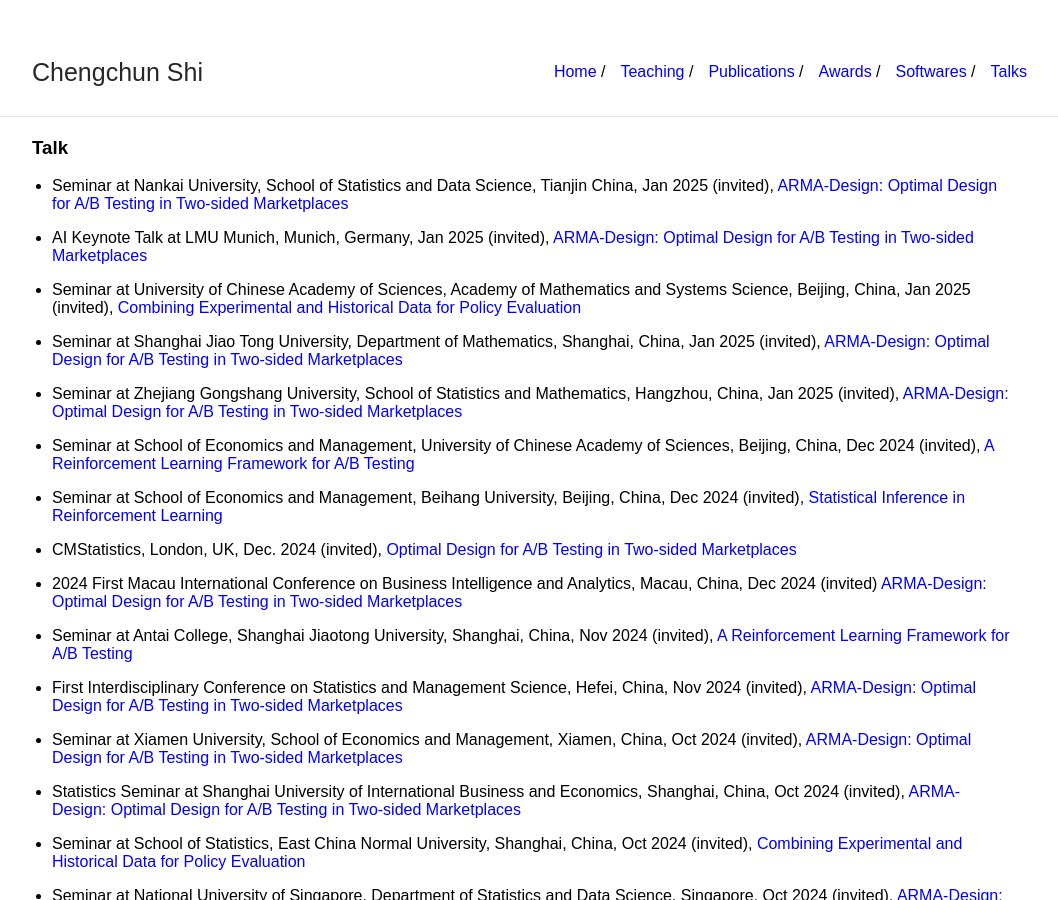
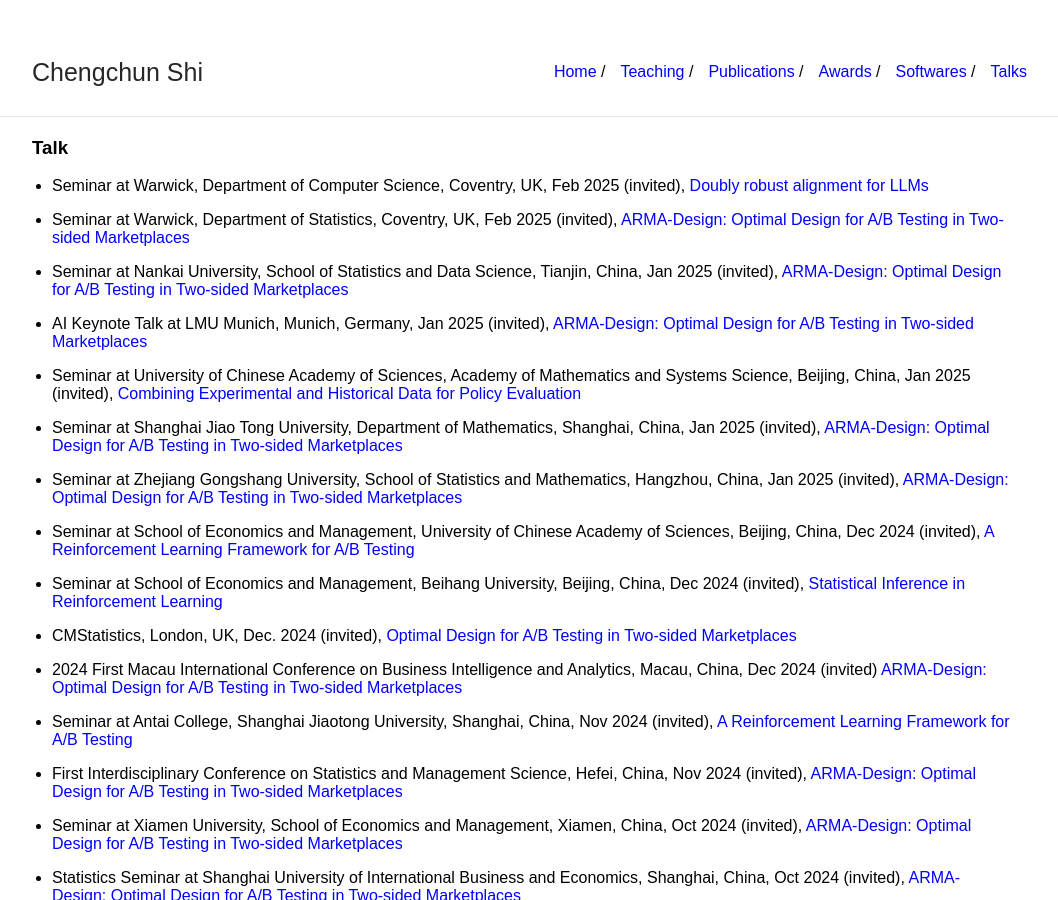
Before and after one commit to callmespring/callmespring.github.io, a Jekyll site: the page built from talk.md, in a window 1280 px wide and 900 px high. Shown: the whole window, without its empty margins (108-1166 px from the left). Built offline with Jekyll 4.4.1, drawn with Linux system fonts in a browser that asks for light colours.

Commit message:
Update talk.md

```diff
--- a/talk.md
+++ b/talk.md
@@ -5,7 +5,11 @@ title: Talk
 
 ### Talk
 
-* Seminar at Nankai University, School of Statistics and Data Science, Tianjin China, Jan 2025 (invited), [ARMA-Design: Optimal Design for A/B Testing in Two-sided Marketplaces](./slides/ARMAdesign.pdf)
+* Seminar at Warwick, Department of Computer Science, Coventry, UK, Feb 2025 (invited), [Doubly robust alignment for LLMs](./slides/DRPO.pdf)
+
+* Seminar at Warwick, Department of Statistics, Coventry, UK, Feb 2025 (invited), [ARMA-Design: Optimal Design for A/B Testing in Two-sided Marketplaces](./slides/ARMAdesign.pdf)
+
+* Seminar at Nankai University, School of Statistics and Data Science, Tianjin, China, Jan 2025 (invited), [ARMA-Design: Optimal Design for A/B Testing in Two-sided Marketplaces](./slides/ARMAdesign.pdf)
 
 * AI Keynote Talk at LMU Munich, Munich, Germany, Jan 2025 (invited), [ARMA-Design: Optimal Design for A/B Testing in Two-sided Marketplaces](./slides/ARMAdesign.pdf)
 
```
